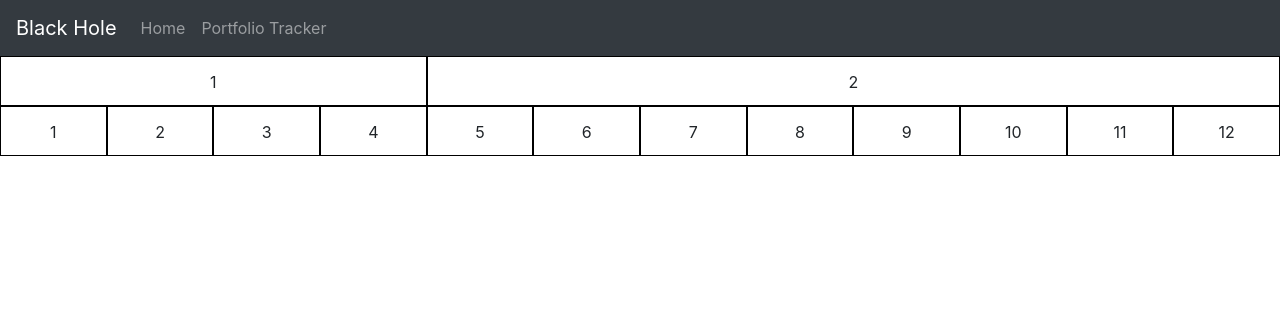
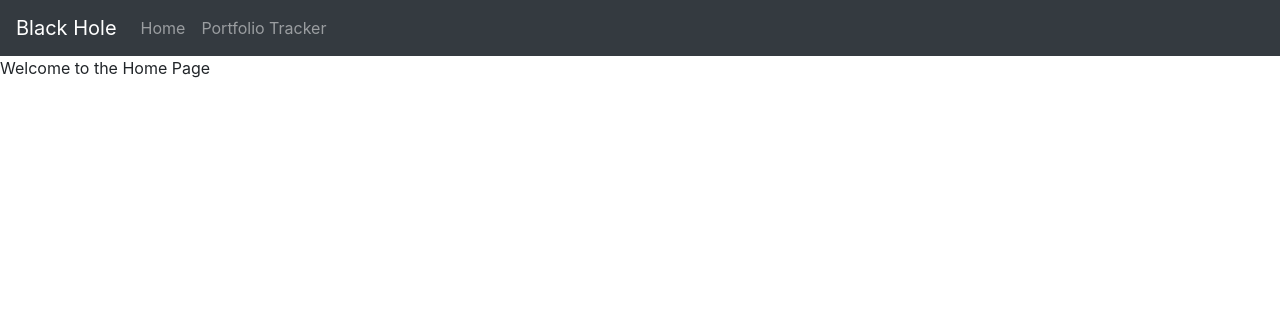
Before and after one commit to djmcq6/Main-Project, a PHP site: page / in a window 1280 px wide. Shown: the top 316 px of the page. Run offline with PHP 8.4, Linux system fonts and the light colour scheme.

Commit message:
more changes

```diff
--- a/index.php
+++ b/index.php
@@ -4,56 +4,21 @@
 <head>
   <meta charset="UTF-8">
   <meta name="viewport" content="width=device-width, initial-scale=1.0">
-  <title>Bootstrap 4 Grid Example</title>
+  <title>Main Project</title>
   <!-- Bootstrap CSS -->
   <link rel="stylesheet" href="https://stackpath.bootstrapcdn.com/bootstrap/4.3.1/css/bootstrap.min.css">
-  <style>
-    .bordered-column {
-      border: 1px solid black;
-      height: 50px;
-      text-align: center;
-      line-height: 50px;
-    }
-  </style>
 </head>
 
 <body>
-    <?php
-      // Include the navigation bar
-      include 'navbar.php';
-      include 'connection.php';
-    ?>
+  <?php
+  // Include the navigation bar
+  include 'navbar.php';
+  include 'connection.php';
+  ?>
 
-  <div class="container-fluid">
+  <p>Welcome to the Home Page</p>
 
-    <div class="row">
-        <div class="col-4 bordered-column">
-            1
-        </div>
-        <div class="col-8 bordered-column">
-            2
-        </div>
 
-    </div>
-
-    <div class="row">
-      <div class="col bordered-column">1</div>
-      <div class="col bordered-column">2</div>
-      <div class="col bordered-column">3</div>
-      <div class="col bordered-column">4</div>
-      <div class="col bordered-column">5</div>
-      <div class="col bordered-column">6</div>
-      <div class="col bordered-column">7</div>
-      <div class="col bordered-column">8</div>
-      <div class="col bordered-column">9</div>
-      <div class="col bordered-column">10</div>
-      <div class="col bordered-column">11</div>
-      <div class="col bordered-column">12</div>
-    </div>
-
-  <!-- Bootstrap JS (optional) -->
-  <script src="https://code.jquery.com/jquery-3.3.1.slim.min.js"></script>
-  <script src="https://stackpath.bootstrapcdn.com/bootstrap/4.3.1/js/bootstrap.min.js"></script>
 </body>
 
 </html>
```
Also changed, not shown: portfolio.php (+27 -0 lines), style.css (added, +7 -0 lines).
